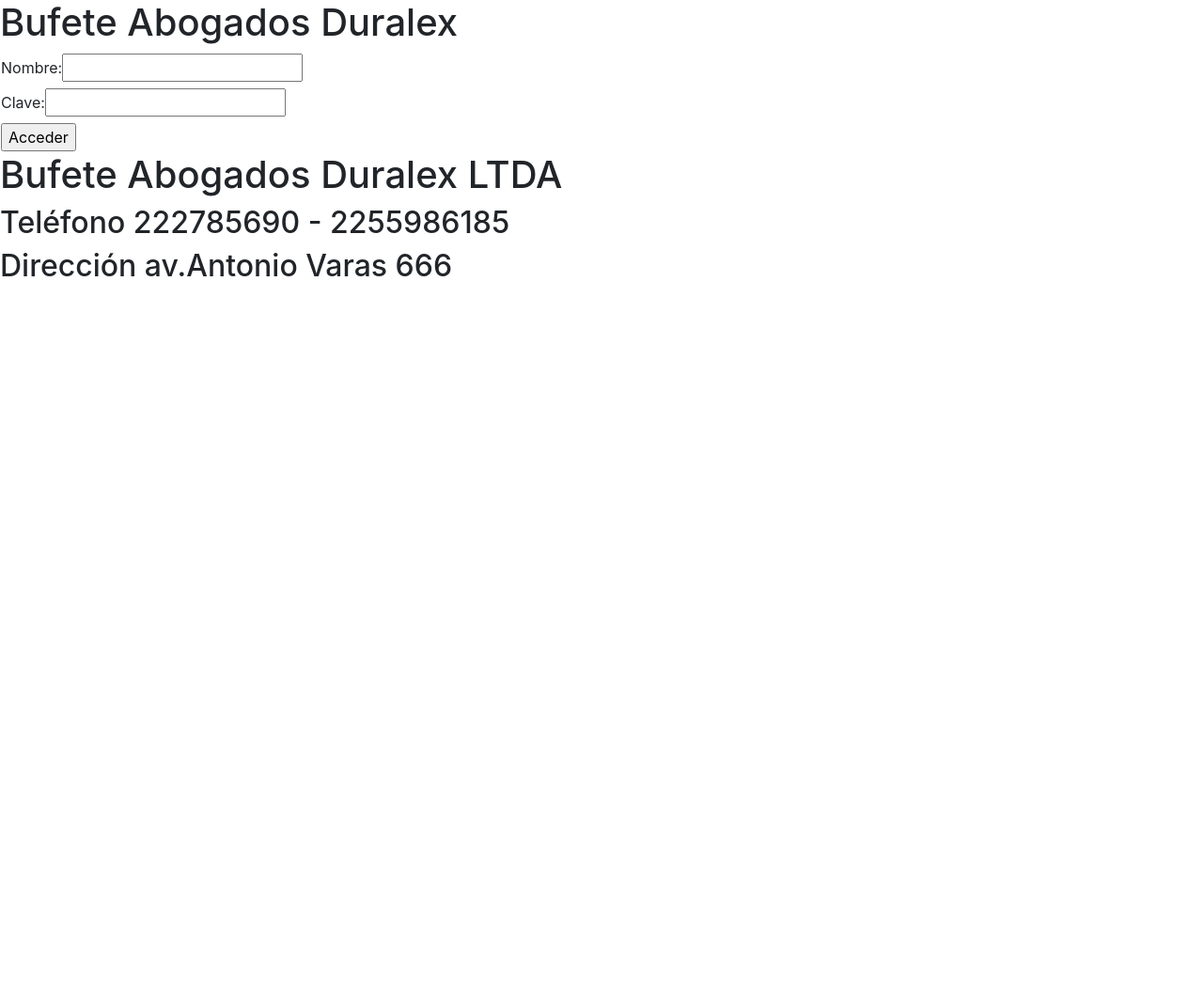
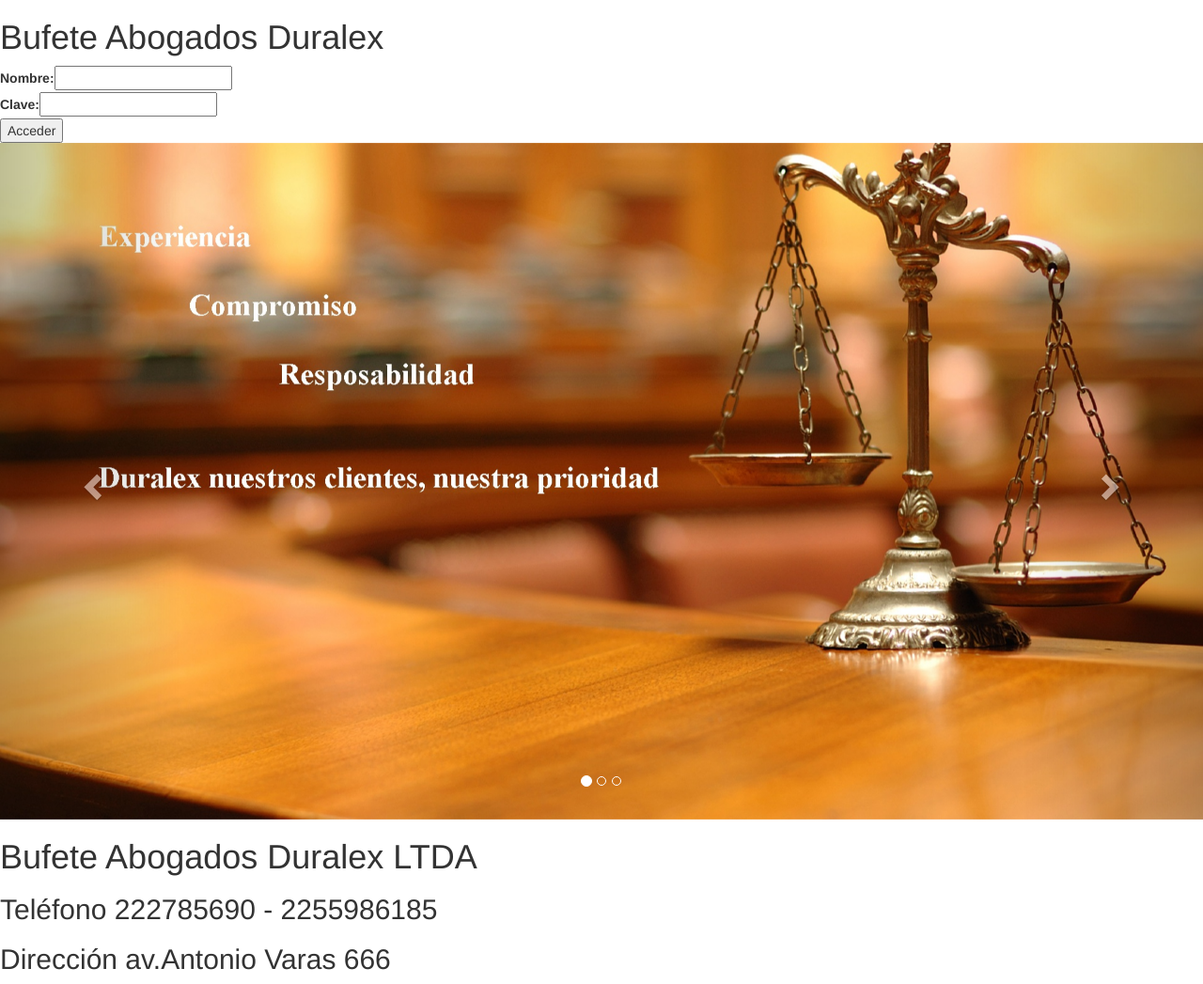
Before and after one commit to xXchameXx/BufeteDuralex, a PHP site: page /BufeteDuralex/ in a window 1280 px wide. Shown: the whole page at 94% size. Before the commit the page ends 294 px from the top, so only its background shows below. Run offline with PHP 8.4, Linux system fonts and the light colour scheme; some libraries are stand-ins or nearby versions.

Commit message:
Ruben Carrasco Implemente Carousel

```diff
--- a/constantes.php
+++ b/constantes.php
@@ -1,6 +1,6 @@
 <?php
 define("PATH",$_SERVER['DOCUMENT_ROOT']."/BufeteDuralex");
-define("URL","http://localhost:8081/BufeteDuralex/");
+define("URL","http://localhost/BufeteDuralex/");
 /*
  * To change this license header, choose License Headers in Project Properties.
  * To change this template file, choose Tools | Templates
--- a/index.php
+++ b/index.php
@@ -15,6 +15,11 @@ and open the template in the editor.
         <meta charset="UTF-8">
         <title></title>
         <?php include './cabecera.php';?>
+
+        <meta name="viewport" content="width=device-width, initial-scale=1">
+        <link rel="stylesheet" href="https://maxcdn.bootstrapcdn.com/bootstrap/3.3.7/css/bootstrap.min.css">
+        <script src="https://ajax.googleapis.com/ajax/libs/jquery/3.2.1/jquery.min.js"></script>
+        <script src="https://maxcdn.bootstrapcdn.com/bootstrap/3.3.7/js/bootstrap.min.js"></script>
     </head>
     <script src="<?=URL?>js/jquery-3.2.1.min.js" type="text/javascript"></script>
 
@@ -62,6 +67,41 @@ and open the template in the editor.
 
             </table>
         </form>
+
+            <div id="myCarousel" class="carousel slide" data-ride="carousel">
+  <!-- Indicators -->
+  <ol class="carousel-indicators">
+    <li data-target="#myCarousel" data-slide-to="0" class="active"></li>
+    <li data-target="#myCarousel" data-slide-to="1"></li>
+    <li data-target="#myCarousel" data-slide-to="2"></li>
+  </ol>
+
+  <!-- Wrapper for slides -->
+  <div class="carousel-inner">
+    <div class="item active">
+      <img src="balanza.jpg" alt="Balanza">
+    </div>
+
+    <div class="item">
+      <img src="libros.jpg" alt="Libros">
+    </div>
+
+    <div class="item">
+      <img src="martillo2.jpg" alt="Martillo">
+    </div>
+  </div>
+
+  <!-- Left and right controls -->
+  <a class="left carousel-control" href="#myCarousel" data-slide="prev">
+    <span class="glyphicon glyphicon-chevron-left"></span>
+    <span class="sr-only">Previous</span>
+  </a>
+  <a class="right carousel-control" href="#myCarousel" data-slide="next">
+    <span class="glyphicon glyphicon-chevron-right"></span>
+    <span class="sr-only">Next</span>
+  </a>
+</div>
+
         </fieldset>
         </article>
         </section>
--- a/lib/Conexion.php
+++ b/lib/Conexion.php
@@ -4,7 +4,7 @@ class Conexion{
 
     /*Metodo de conexión*/
     var $dbusr="root";
-    var $dbpwd="avaras08";
+    var $dbpwd="";
     var $dbhost="localhost";
     var $dbname="bufeteabogados";
 
```
Also changed, not shown: balanza.jpg (added), libros.jpg (added), martillo2.jpg (added).
